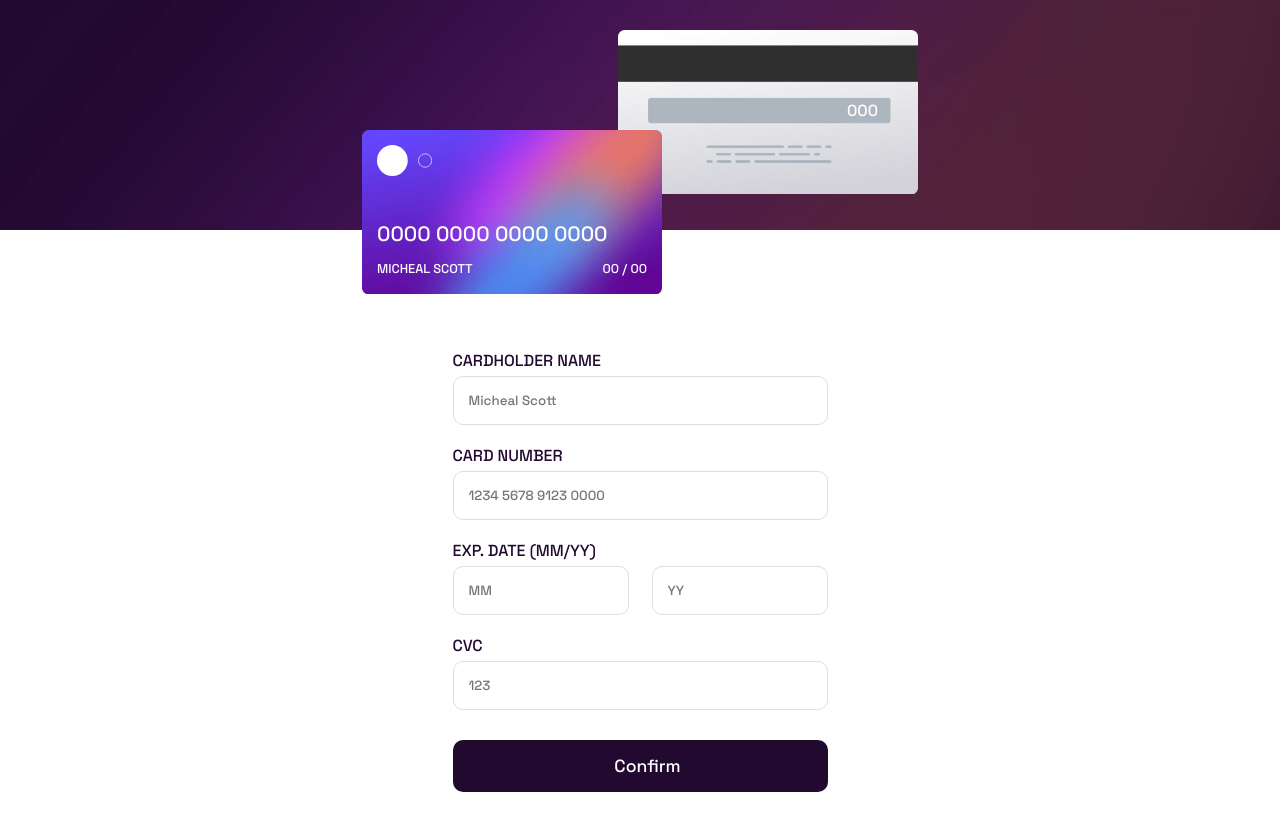
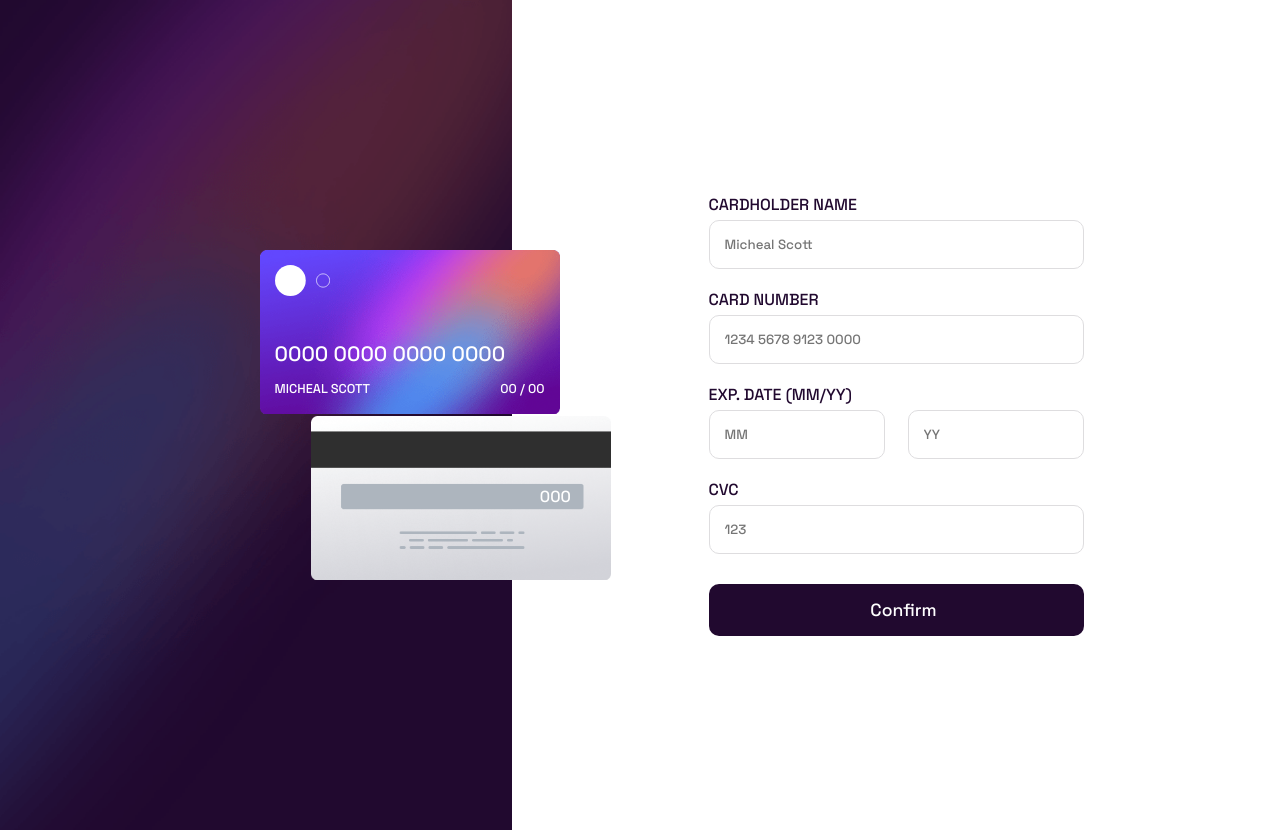
Before and after one commit to emilipothese/interactive-card-vite, a Vue app: page / in a window 1280 px wide. Built offline with nearby package versions, Linux system fonts and the light colour scheme.

Commit message:
Desktop styles OK

```diff
--- a/src/App.vue
+++ b/src/App.vue
@@ -1,6 +1,4 @@
 <script setup>
-// This starter template is using Vue 3 <script setup> SFCs
-// Check out https://vuejs.org/api/sfc-script-setup.html#script-setup
 import FormCard from './components/FormCard.vue'
 </script>
 
--- a/src/components/FormCard.vue
+++ b/src/components/FormCard.vue
@@ -1,5 +1,5 @@
 <template>
-<div>
+<div class="grid">
   <header>
     <section class="card__front">
       <img class="card__front__logo" src="../assets/card-logo.svg" alt="">
@@ -77,7 +77,7 @@ export default {
 };
 </script>
 
-<style scoped>
+<style>
 header {
   background-image: url('../assets/bg-main-desktop.png');
   background-size: cover;
@@ -175,4 +175,35 @@ main {
   border: hsl(278, 68%, 11%) !important;
   margin-top: 10px;
 }
+
+@media (min-width: 1024px) {
+  .grid {
+    display: flex;
+    align-items: center;
+  }
+
+  header {
+    height: 100vh;
+    width: 40%;
+    color: white;
+    padding-top: 30px;
+    position: relative;
+  }
+
+  main {
+    margin-top: 0px;
+  }
+
+  .card__front {
+    left: 80%;
+    top: 40%;
+    transform: translate(-50%, -50%);
+  }
+
+  .card__back {
+    left: 90%;
+    top: 60%;
+    transform: translate(-50%, -50%);
+  }
+}
 </style>
```
